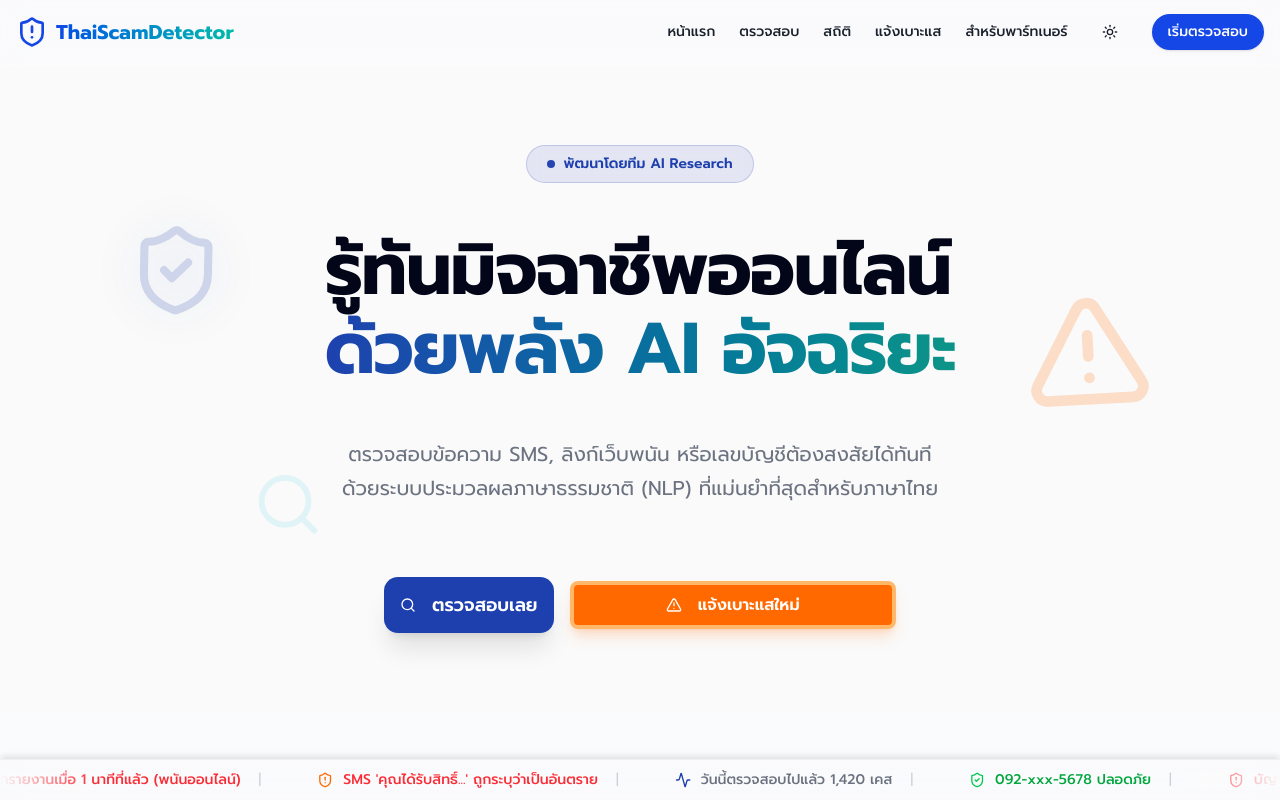
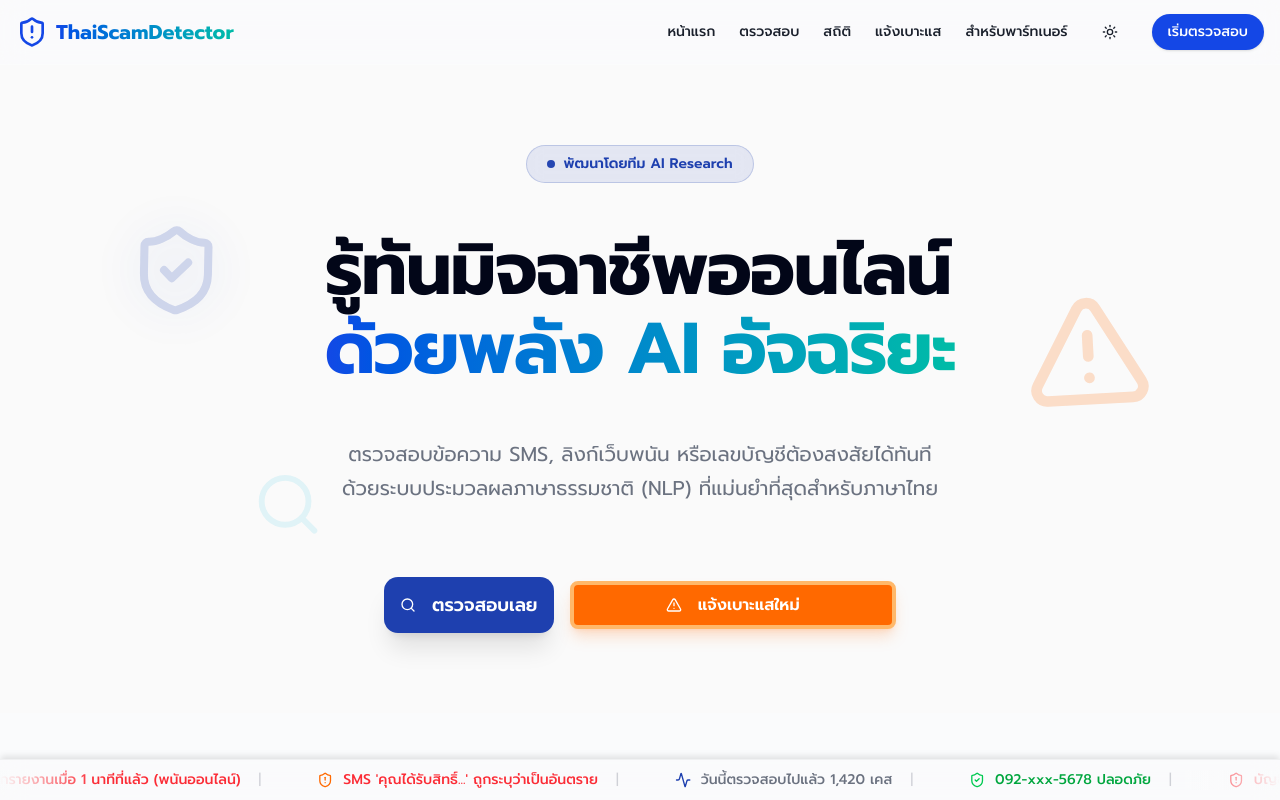
Before and after one commit to nutthakorn7/ThaiScamBench, a Next.js app in the folder frontend/: page / in a window 1280 px wide. Shown: the top 800 px of the page. Built offline with nearby package versions, Linux system fonts and the light colour scheme; a web font is replaced by a local one.

Commit message:
feat: add gradient animation and improve visual effects

```diff
--- a/frontend/app/globals.css
+++ b/frontend/app/globals.css
@@ -187,4 +187,19 @@
     background-color: var(--color-bg);
     color: var(--color-text);
   }
+
+  /* Gradient animation for text */
+  @keyframes gradient-shift {
+    0%, 100% {
+      background-position: 0% 50%;
+    }
+    50% {
+      background-position: 100% 50%;
+    }
+  }
+
+  .animate-gradient {
+    background-size: 200% auto;
+    animation: gradient-shift 3s ease infinite;
+  }
 }
--- a/frontend/app/page.tsx
+++ b/frontend/app/page.tsx
@@ -35,7 +35,7 @@ export default function Home() {
           <h1 className="text-5xl md:text-6xl lg:text-7xl font-black mb-8 leading-[1.1] tracking-tight">
             รู้ทันมิจฉาชีพออนไลน์
             <br />
-            <span className="bg-clip-text text-transparent bg-gradient-to-r from-primary via-accent to-primary bg-[length:200%] animate-gradient">ด้วยพลัง AI อัจฉริยะ</span>
+            <span className="bg-clip-text text-transparent bg-gradient-to-r from-blue-700 via-teal-500 to-blue-700 animate-gradient">ด้วยพลัง AI อัจฉริยะ</span>
           </h1>
 
           <p className="text-lg md:text-xl text-center text-muted-foreground max-w-3xl mx-auto mb-14 leading-relaxed">
```
